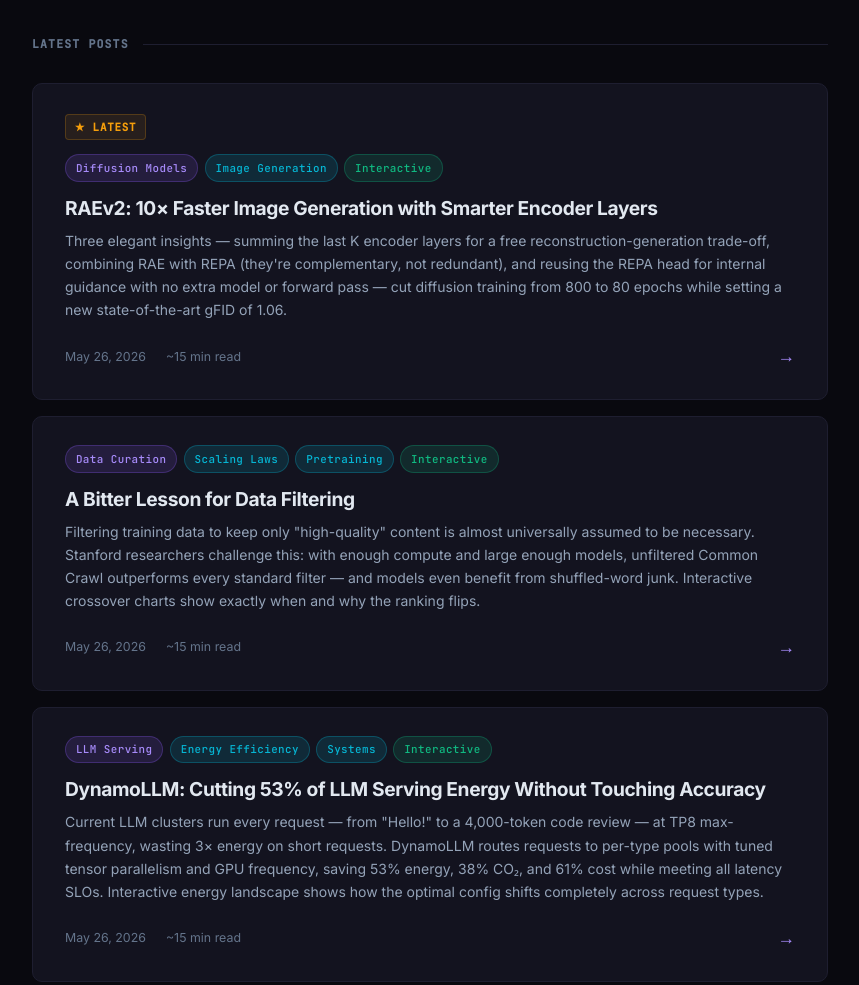
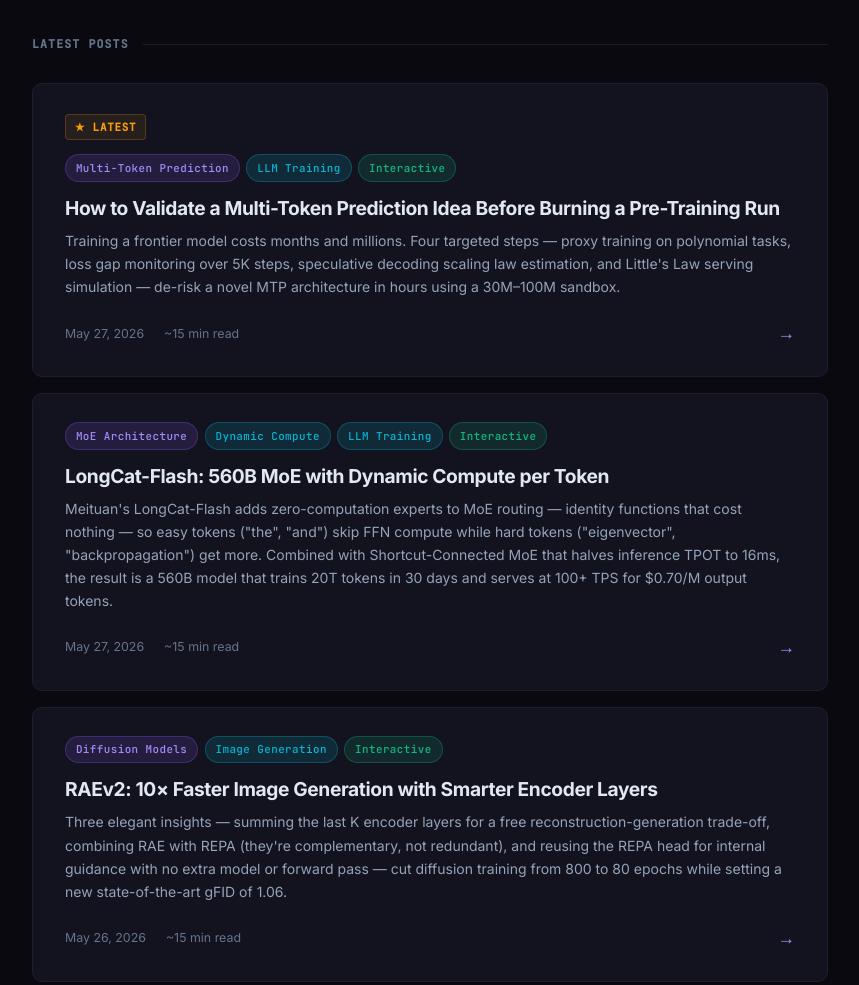
Before and after one commit to tianhaoz95/study, an Astro site in the folder apps/blog/: page / in a window 1280 px wide. Shown: the part 816-1801 px from the top of the page, without its empty margins (210-1069 px from the left). Built offline with nearby package versions, Linux system fonts and the light colour scheme; Astro itself is replaced by a stand-in of ours.

Commit message:
Add validate-mtp-ideas and longcat-flash entries to blog index
Co-Authored-By: Claude Opus 4.7 (1M context) <noreply@anthropic.com>

```diff
--- a/apps/blog/src/pages/index.astro
+++ b/apps/blog/src/pages/index.astro
@@ -15,8 +15,33 @@ interface Post {
 
 const latestPosts: Post[] = [
   {
+    href: '/posts/validate-mtp-ideas/',
+    badge: '★ Latest',
+    tags: [
+      { text: 'Multi-Token Prediction', cls: 'tag-purple' },
+      { text: 'LLM Training', cls: 'tag-cyan' },
+      { text: 'Interactive', cls: 'tag-green' },
+    ],
+    title: 'How to Validate a Multi-Token Prediction Idea Before Burning a Pre-Training Run',
+    desc: 'Training a frontier model costs months and millions. Four targeted steps — proxy training on polynomial tasks, loss gap monitoring over 5K steps, speculative decoding scaling law estimation, and Little\'s Law serving simulation — de-risk a novel MTP architecture in hours using a 30M–100M sandbox.',
+    date: 'May 27, 2026',
+    read: '~12 min read',
+  },
+  {
+    href: '/posts/longcat-flash/',
+    tags: [
+      { text: 'MoE Architecture', cls: 'tag-purple' },
+      { text: 'Dynamic Compute', cls: 'tag-cyan' },
+      { text: 'LLM Training', cls: 'tag-cyan' },
+      { text: 'Interactive', cls: 'tag-green' },
+    ],
+    title: 'LongCat-Flash: 560B MoE with Dynamic Compute per Token',
+    desc: 'Meituan\'s LongCat-Flash adds zero-computation experts to MoE routing — identity functions that cost nothing — so easy tokens ("the", "and") skip FFN compute while hard tokens ("eigenvector", "backpropagation") get more. Combined with Shortcut-Connected MoE that halves inference TPOT to 16ms, the result is a 560B model that trains 20T tokens in 30 days and serves at 100+ TPS for $0.70/M output tokens.',
+    date: 'May 27, 2026',
+    read: '~13 min read',
+  },
+  {
     href: '/posts/representation-autoencoders-v2/',
-    badge: '★ Latest',
     tags: [
       { text: 'Diffusion Models', cls: 'tag-purple' },
       { text: 'Image Generation', cls: 'tag-cyan' },
```
